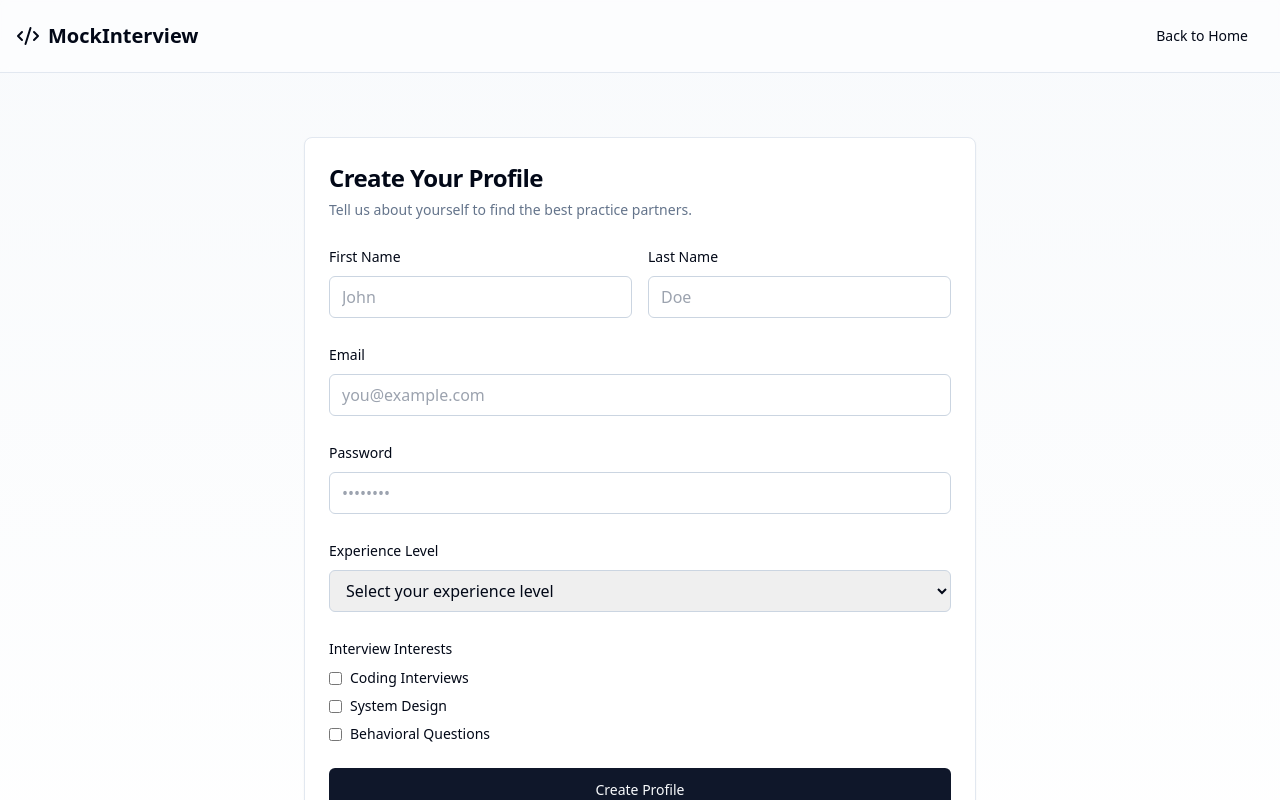
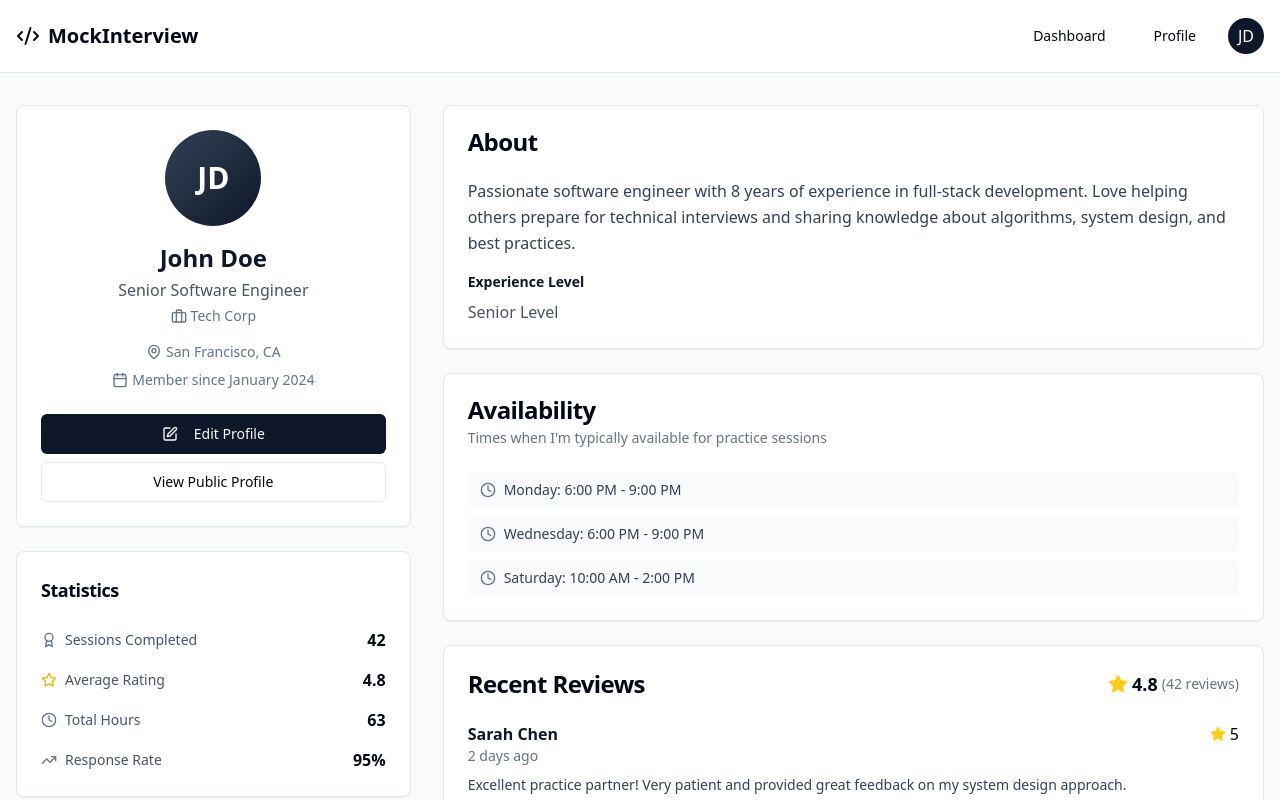
Before and after one commit to gitrlawton/peer-mocks, a Next.js app: page /profile in a window 1280 px wide. Shown: the top 800 px of the page. Built offline with nearby package versions, Linux system fonts and the light colour scheme.

Commit message:
Add profile page and dropdown menu

```diff
--- a/app/profile/page.tsx
+++ b/app/profile/page.tsx
@@ -1,186 +1,222 @@
-'use client';
-
-import { useState } from "react";
-import { useRouter } from "next/navigation";
-import Link from "next/link";
 import { Button } from "@/components/ui/button";
 import { Card, CardContent, CardDescription, CardHeader, CardTitle } from "@/components/ui/card";
-import { Code2 } from "lucide-react";
+import { MapPin, Briefcase, Calendar, Star, Award, Clock, TrendingUp, Edit } from "lucide-react";
+import { Navigation } from "@/components/navigation";
+
+const mockUser = {
+  firstName: "John",
+  lastName: "Doe",
+  initials: "JD",
+  email: "john.doe@example.com",
+  title: "Senior Software Engineer",
+  company: "Tech Corp",
+  location: "San Francisco, CA",
+  memberSince: "January 2024",
+  bio: "Passionate software engineer with 8 years of experience in full-stack development. Love helping others prepare for technical interviews and sharing knowledge about algorithms, system design, and best practices.",
+  experience: "Senior Level",
+  specialties: ["Algorithms", "System Design", "React", "Node.js", "AWS"],
+  stats: {
+    sessionsCompleted: 42,
+    averageRating: 4.8,
+    totalHours: 63,
+    responseRate: "95%"
+  },
+  availability: [
+    "Monday: 6:00 PM - 9:00 PM",
+    "Wednesday: 6:00 PM - 9:00 PM",
+    "Saturday: 10:00 AM - 2:00 PM"
+  ]
+};
+
+const recentReviews = [
+  {
+    id: 1,
+    from: "Sarah Chen",
+    rating: 5,
+    comment: "Excellent practice partner! Very patient and provided great feedback on my system design approach.",
+    date: "2 days ago"
+  },
+  {
+    id: 2,
+    from: "Michael Kumar",
+    rating: 4.5,
+    comment: "John helped me prepare for coding interviews. His explanations were clear and insightful.",
+    date: "1 week ago"
+  },
+  {
+    id: 3,
+    from: "Emma Rodriguez",
+    rating: 5,
+    comment: "Great session! John asked thoughtful questions and gave constructive feedback.",
+    date: "2 weeks ago"
+  }
+];
 
 export default function Profile() {
-  const router = useRouter();
-  const [firstName, setFirstName] = useState("");
-  const [lastName, setLastName] = useState("");
-  const [email, setEmail] = useState("");
-  const [password, setPassword] = useState("");
-  const [experience, setExperience] = useState("");
-  const [isLoading, setIsLoading] = useState(false);
-  const [error, setError] = useState("");
+  return (
+    <div className="min-h-screen bg-slate-50">
+      <Navigation />
 
-  const handleSubmit = async (e: React.FormEvent) => {
-    e.preventDefault();
-    setError("");
+      <main className="container mx-auto px-4 py-8">
+        <div className="grid lg:grid-cols-3 gap-8">
+          <div className="lg:col-span-1 space-y-6">
+            <Card>
+              <CardContent className="pt-6">
+                <div className="flex flex-col items-center text-center">
+                  <div className="w-24 h-24 rounded-full bg-gradient-to-br from-slate-700 to-slate-900 text-white flex items-center justify-center font-bold text-3xl mb-4">
+                    {mockUser.initials}
+                  </div>
+                  <h1 className="text-2xl font-bold text-slate-900 mb-1">
+                    {mockUser.firstName} {mockUser.lastName}
+                  </h1>
+                  <p className="text-slate-600 mb-1">{mockUser.title}</p>
+                  <div className="flex items-center gap-1 text-sm text-slate-500 mb-4">
+                    <Briefcase className="h-4 w-4" />
+                    {mockUser.company}
+                  </div>
+                  <div className="flex items-center gap-1 text-sm text-slate-500 mb-2">
+                    <MapPin className="h-4 w-4" />
+                    {mockUser.location}
+                  </div>
+                  <div className="flex items-center gap-1 text-sm text-slate-500 mb-6">
+                    <Calendar className="h-4 w-4" />
+                    Member since {mockUser.memberSince}
+                  </div>
+                  <Button className="w-full mb-2">
+                    <Edit className="h-4 w-4 mr-2" />
+                    Edit Profile
+                  </Button>
+                  <Button variant="outline" className="w-full">
+                    View Public Profile
+                  </Button>
+                </div>
+              </CardContent>
+            </Card>
 
-    if (!firstName || !lastName || !email || !password || !experience) {
-      setError("Please fill in all required fields");
-      return;
-    }
+            <Card>
+              <CardHeader>
+                <CardTitle className="text-lg">Statistics</CardTitle>
+              </CardHeader>
+              <CardContent className="space-y-4">
+                <div className="flex items-center justify-between">
+                  <div className="flex items-center gap-2">
+                    <Award className="h-4 w-4 text-slate-500" />
+                    <span className="text-sm text-slate-600">Sessions Completed</span>
+                  </div>
+                  <span className="font-semibold">{mockUser.stats.sessionsCompleted}</span>
+                </div>
+                <div className="flex items-center justify-between">
+                  <div className="flex items-center gap-2">
+                    <Star className="h-4 w-4 text-yellow-500" />
+                    <span className="text-sm text-slate-600">Average Rating</span>
+                  </div>
+                  <span className="font-semibold">{mockUser.stats.averageRating}</span>
+                </div>
+                <div className="flex items-center justify-between">
+                  <div className="flex items-center gap-2">
+                    <Clock className="h-4 w-4 text-slate-500" />
+                    <span className="text-sm text-slate-600">Total Hours</span>
+                  </div>
+                  <span className="font-semibold">{mockUser.stats.totalHours}</span>
+                </div>
+                <div className="flex items-center justify-between">
+                  <div className="flex items-center gap-2">
+                    <TrendingUp className="h-4 w-4 text-slate-500" />
+                    <span className="text-sm text-slate-600">Response Rate</span>
+                  </div>
+                  <span className="font-semibold">{mockUser.stats.responseRate}</span>
+                </div>
+              </CardContent>
+            </Card>
 
-    if (!email.includes("@")) {
-      setError("Please enter a valid email address");
-      return;
-    }
+            <Card>
+              <CardHeader>
+                <CardTitle className="text-lg">Specialties</CardTitle>
+              </CardHeader>
+              <CardContent>
+                <div className="flex flex-wrap gap-2">
+                  {mockUser.specialties.map((specialty, idx) => (
+                    <span
+                      key={idx}
+                      className="px-3 py-1 bg-slate-100 text-slate-700 rounded-full text-sm font-medium"
+                    >
+                      {specialty}
+                    </span>
+                  ))}
+                </div>
+              </CardContent>
+            </Card>
+          </div>
 
-    if (password.length < 6) {
-      setError("Password must be at least 6 characters");
-      return;
-    }
+          <div className="lg:col-span-2 space-y-6">
+            <Card>
+              <CardHeader>
+                <CardTitle>About</CardTitle>
+              </CardHeader>
+              <CardContent>
+                <p className="text-slate-700 leading-relaxed mb-4">{mockUser.bio}</p>
+                <div className="space-y-2">
+                  <h3 className="font-semibold text-slate-900 text-sm">Experience Level</h3>
+                  <p className="text-slate-600">{mockUser.experience}</p>
+                </div>
+              </CardContent>
+            </Card>
 
-    setIsLoading(true);
-
-    setTimeout(() => {
-      router.push("/");
-    }, 800);
-  };
-
-  return (
-    <div className="min-h-screen bg-gradient-to-b from-slate-50 to-white">
-      <nav className="border-b bg-white/50 backdrop-blur-sm">
-        <div className="container mx-auto px-4 py-4 flex justify-between items-center">
-          <Link href="/" className="flex items-center gap-2">
-            <Code2 className="h-6 w-6" />
-            <span className="font-semibold text-xl">MockInterview</span>
-          </Link>
-          <div className="flex gap-4">
-            <Link href="/">
-              <Button variant="ghost">Back to Home</Button>
-            </Link>
-          </div>
-        </div>
-      </nav>
-
-      <main className="container mx-auto px-4 py-16 flex items-center justify-center">
-        <Card className="w-full max-w-2xl">
+            <Card>
               <CardHeader>
-            <CardTitle className="text-2xl">Create Your Profile</CardTitle>
+                <CardTitle>Availability</CardTitle>
                 <CardDescription>
-              Tell us about yourself to find the best practice partners.
+                  Times when I&apos;m typically available for practice sessions
                 </CardDescription>
               </CardHeader>
               <CardContent>
-            <form onSubmit={handleSubmit} className="space-y-6">
-              {error && (
-                <div className="p-3 text-sm text-red-600 bg-red-50 border border-red-200 rounded-md">
-                  {error}
+                <div className="space-y-2">
+                  {mockUser.availability.map((slot, idx) => (
+                    <div
+                      key={idx}
+                      className="flex items-center gap-2 py-2 px-3 bg-slate-50 rounded-md"
+                    >
+                      <Clock className="h-4 w-4 text-slate-500" />
+                      <span className="text-sm text-slate-700">{slot}</span>
                     </div>
-              )}
-              <div className="grid md:grid-cols-2 gap-4">
-                <div className="space-y-2">
-                  <label htmlFor="firstName" className="text-sm font-medium">
-                    First Name
-                  </label>
-                  <input
-                    id="firstName"
-                    type="text"
-                    placeholder="John"
-                    value={firstName}
-                    onChange={(e) => setFirstName(e.target.value)}
-                    className="w-full px-3 py-2 border border-slate-300 rounded-md focus:outline-none focus:ring-2 focus:ring-slate-900"
-                  />
+                  ))}
                 </div>
-                <div className="space-y-2">
-                  <label htmlFor="lastName" className="text-sm font-medium">
-                    Last Name
-                  </label>
-                  <input
-                    id="lastName"
-                    type="text"
-                    placeholder="Doe"
-                    value={lastName}
-                    onChange={(e) => setLastName(e.target.value)}
-                    className="w-full px-3 py-2 border border-slate-300 rounded-md focus:outline-none focus:ring-2 focus:ring-slate-900"
-                  />
+              </CardContent>
+            </Card>
+
+            <Card>
+              <CardHeader>
+                <div className="flex items-center justify-between">
+                  <CardTitle>Recent Reviews</CardTitle>
+                  <div className="flex items-center gap-1">
+                    <Star className="h-5 w-5 fill-yellow-400 text-yellow-400" />
+                    <span className="font-semibold text-lg">{mockUser.stats.averageRating}</span>
+                    <span className="text-sm text-slate-500">({mockUser.stats.sessionsCompleted} reviews)</span>
                   </div>
                 </div>
-
-              <div className="space-y-2">
-                <label htmlFor="email" className="text-sm font-medium">
-                  Email
-                </label>
-                <input
-                  id="email"
-                  type="email"
-                  placeholder="you@example.com"
-                  value={email}
-                  onChange={(e) => setEmail(e.target.value)}
-                  className="w-full px-3 py-2 border border-slate-300 rounded-md focus:outline-none focus:ring-2 focus:ring-slate-900"
-                />
+              </CardHeader>
+              <CardContent>
+                <div className="space-y-6">
+                  {recentReviews.map((review) => (
+                    <div key={review.id} className="border-b last:border-b-0 pb-6 last:pb-0">
+                      <div className="flex items-start justify-between mb-2">
+                        <div>
+                          <h4 className="font-semibold text-slate-900">{review.from}</h4>
+                          <p className="text-sm text-slate-500">{review.date}</p>
                         </div>
-
-              <div className="space-y-2">
-                <label htmlFor="password" className="text-sm font-medium">
-                  Password
-                </label>
-                <input
-                  id="password"
-                  type="password"
-                  placeholder="••••••••"
-                  value={password}
-                  onChange={(e) => setPassword(e.target.value)}
-                  className="w-full px-3 py-2 border border-slate-300 rounded-md focus:outline-none focus:ring-2 focus:ring-slate-900"
-                />
-              </div>
-
-              <div className="space-y-2">
-                <label htmlFor="experience" className="text-sm font-medium">
-                  Experience Level
-                </label>
-                <select
-                  id="experience"
-                  value={experience}
-                  onChange={(e) => setExperience(e.target.value)}
-                  className="w-full px-3 py-2 border border-slate-300 rounded-md focus:outline-none focus:ring-2 focus:ring-slate-900"
-                >
-                  <option value="">Select your experience level</option>
-                  <option value="entry">Entry Level (0-2 years)</option>
-                  <option value="mid">Mid Level (3-5 years)</option>
-                  <option value="senior">Senior Level (6+ years)</option>
-                </select>
-              </div>
-
-              <div className="space-y-2">
-                <label className="text-sm font-medium">
-                  Interview Interests
-                </label>
-                <div className="space-y-2">
-                  <label className="flex items-center gap-2">
-                    <input type="checkbox" className="rounded" />
-                    <span className="text-sm">Coding Interviews</span>
-                  </label>
-                  <label className="flex items-center gap-2">
-                    <input type="checkbox" className="rounded" />
-                    <span className="text-sm">System Design</span>
-                  </label>
-                  <label className="flex items-center gap-2">
-                    <input type="checkbox" className="rounded" />
-                    <span className="text-sm">Behavioral Questions</span>
-                  </label>
+                        <div className="flex items-center gap-1">
+                          <Star className="h-4 w-4 fill-yellow-400 text-yellow-400" />
+                          <span className="font-medium">{review.rating}</span>
                         </div>
                       </div>
-
-              <Button type="submit" className="w-full" size="lg" disabled={isLoading}>
-                {isLoading ? "Creating Profile..." : "Create Profile"}
-              </Button>
-
-              <div className="text-center text-sm text-slate-600">
-                Already have an account?{" "}
-                <Link href="/signin" className="text-slate-900 font-medium hover:underline">
-                  Sign in
-                </Link>
+                      <p className="text-slate-700 text-sm leading-relaxed">{review.comment}</p>
                     </div>
-            </form>
+                  ))}
+                </div>
               </CardContent>
             </Card>
+          </div>
+        </div>
       </main>
     </div>
   );
--- /dev/null
+++ b/components/navigation.tsx
@@ -0,0 +1,83 @@
+'use client';
+
+import { useState, useRef, useEffect } from "react";
+import Link from "next/link";
+import { Button } from "@/components/ui/button";
+import { Code2, User, Settings, LogOut } from "lucide-react";
+
+export function Navigation() {
+  const [isDropdownOpen, setIsDropdownOpen] = useState(false);
+  const dropdownRef = useRef<HTMLDivElement>(null);
+
+  useEffect(() => {
+    function handleClickOutside(event: MouseEvent) {
+      if (dropdownRef.current && !dropdownRef.current.contains(event.target as Node)) {
+        setIsDropdownOpen(false);
+      }
+    }
+
+    document.addEventListener('mousedown', handleClickOutside);
+    return () => {
+      document.removeEventListener('mousedown', handleClickOutside);
+    };
+  }, []);
+
+  return (
+    <nav className="border-b bg-white">
+      <div className="container mx-auto px-4 py-4 flex justify-between items-center">
+        <div className="flex items-center gap-2">
+          <Code2 className="h-6 w-6" />
+          <span className="font-semibold text-xl">MockInterview</span>
+        </div>
+        <div className="flex gap-4 items-center">
+          <Link href="/dashboard">
+            <Button variant="ghost">Dashboard</Button>
+          </Link>
+          <Link href="/profile">
+            <Button variant="ghost">Profile</Button>
+          </Link>
+          <div className="relative" ref={dropdownRef}>
+            <button
+              onClick={() => setIsDropdownOpen(!isDropdownOpen)}
+              className="w-9 h-9 rounded-full bg-slate-900 text-white flex items-center justify-center font-medium cursor-pointer hover:bg-slate-800 transition-colors"
+            >
+              JD
+            </button>
+            {isDropdownOpen && (
+              <div className="absolute right-0 mt-2 w-48 bg-white rounded-lg shadow-lg border border-slate-200 py-1 z-50">
+                <Link href="/profile">
+                  <button
+                    onClick={() => setIsDropdownOpen(false)}
+                    className="w-full px-4 py-2 text-left text-sm text-slate-700 hover:bg-slate-50 flex items-center gap-2"
+                  >
+                    <User className="h-4 w-4" />
+                    Profile
+                  </button>
+                </Link>
+                <Link href="/settings">
+                  <button
+                    onClick={() => setIsDropdownOpen(false)}
+                    className="w-full px-4 py-2 text-left text-sm text-slate-700 hover:bg-slate-50 flex items-center gap-2"
+                  >
+                    <Settings className="h-4 w-4" />
+                    Settings
+                  </button>
+                </Link>
+                <div className="border-t border-slate-200 my-1"></div>
+                <button
+                  onClick={() => {
+                    setIsDropdownOpen(false);
+                  }}
+                  className="w-full px-4 py-2 text-left text-sm text-red-600 hover:bg-red-50 flex items-center gap-2"
+                >
+                  <LogOut className="h-4 w-4" />
+                  Log Out
+                </button>
+              </div>
+            )}
+          </div>
+        </div>
+      </div>
+    </nav>
+  );
+}
```
Also changed, not shown: app/dashboard/page.tsx (+3 -21 lines). Lines whose indentation alone changed are shown as unchanged.
